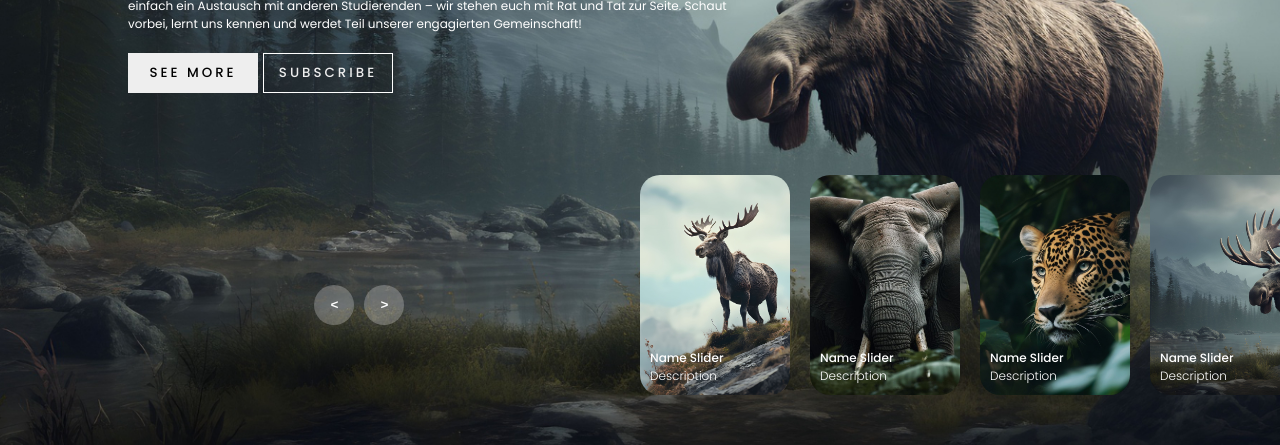
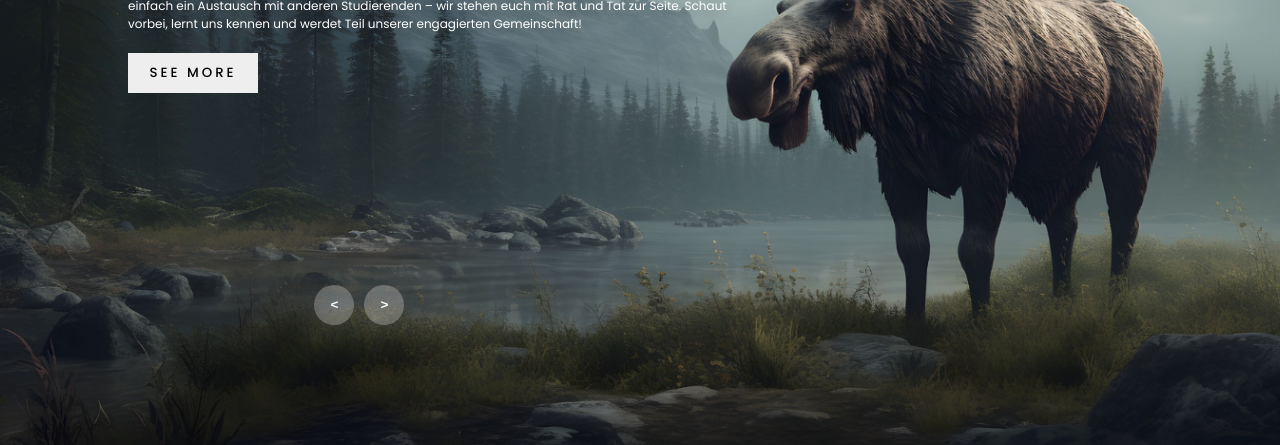
Before and after one commit to Fachschaftsrat-Mathematik/Fachschaftsrat-Mathematik.github.io, a plain HTML site: page index.html in a window 1280 px wide. Shown: the part 355-800 px from the top of the page. Drawn offline with Linux system fonts and the light colour scheme.

Commit message:
Update index.html

```diff
--- a/index.html
+++ b/index.html
@@ -3,141 +3,87 @@
 <head>
     <meta charset="UTF-8">
     <meta name="viewport" content="width=device-width, initial-scale=1.0">
-    <title>Document</title>
+    <title>Fachschaft Mathematik</title>
     <link rel="stylesheet" href="style.css">
 </head>
 <body>
     <header>
         <nav>
-            <a href="">Home</a>
-            <a href="">Die Fachschaft</a>
-            <a href="">Karriere</a>
-            <a href="">Q&A</a>
-            <a href="">Kontakt</a>
+            <a href="#">Home</a>
+            <a href="#">Die Fachschaft</a>
+            <a href="#">Karriere</a>
+            <a href="#">Q&A</a>
+            <a href="#">Kontakt</a>
         </nav>
     </header>
 
-    <!-- carousel -->
+    <!-- Carousel Section -->
     <div class="carousel">
-        <!-- list item -->
+        <!-- Slides -->
         <div class="list">
             <div class="item">
-                <img src="image/img1.jpg">
+                <img src="image/img1.jpg" alt="Fachschaft Willkommen">
                 <div class="content">
-                    <div class="author">Willkommen auf der Seite der</div>
+                    <div class="author">Willkommen bei der</div>
                     <div class="title">Fachschaft</div>
                     <div class="topic">Mathematik</div>
                     <div class="des">
-                        <!-- lorem 50 -->
                         Wir sind eure Anlaufstelle für alle Anliegen rund ums Mathematikstudium. Ob Fragen, Probleme oder einfach ein Austausch mit anderen Studierenden – wir stehen euch mit Rat und Tat zur Seite. Schaut vorbei, lernt uns kennen und werdet Teil unserer engagierten Gemeinschaft!
                     </div>
                     <div class="buttons">
-                        <button>SEE MORE</button>
-                        <button>SUBSCRIBE</button>
+                        <button onclick="alert('Mehr Informationen folgen bald!')">SEE MORE</button>
                     </div>
                 </div>
             </div>
             <div class="item">
-                <img src="image/img2.jpg">
+                <img src="image/img2.jpg" alt="Design Slide 2">
                 <div class="content">
                     <div class="author">LUNDEV</div>
                     <div class="title">DESIGN SLIDER</div>
                     <div class="topic">ANIMAL</div>
                     <div class="des">
-                        Lorem ipsum dolor, sit amet consectetur adipisicing elit. Ut sequi, rem magnam nesciunt minima placeat, itaque eum neque officiis unde, eaque optio ratione aliquid assumenda facere ab et quasi ducimus aut doloribus non numquam. Explicabo, laboriosam nisi reprehenderit tempora at laborum natus unde. Ut, exercitationem eum aperiam illo illum laudantium?
+                        Lorem ipsum dolor sit amet, consectetur adipisicing elit. Ut sequi, rem magnam nesciunt minima placeat.
                     </div>
                     <div class="buttons">
-                        <button>SEE MORE</button>
-                        <button>SUBSCRIBE</button>
+                        <button onclick="alert('Mehr Informationen folgen bald!')">SEE MORE</button>
                     </div>
                 </div>
             </div>
             <div class="item">
-                <img src="image/img3.jpg">
+                <img src="image/img3.jpg" alt="Design Slide 3">
                 <div class="content">
                     <div class="author">LUNDEV</div>
                     <div class="title">DESIGN SLIDER</div>
-                    <div class="topic">ANIMAL</div>
+                    <div class="topic">NATURE</div>
                     <div class="des">
-                        Lorem ipsum dolor, sit amet consectetur adipisicing elit. Ut sequi, rem magnam nesciunt minima placeat, itaque eum neque officiis unde, eaque optio ratione aliquid assumenda facere ab et quasi ducimus aut doloribus non numquam. Explicabo, laboriosam nisi reprehenderit tempora at laborum natus unde. Ut, exercitationem eum aperiam illo illum laudantium?
+                        Lorem ipsum dolor sit amet consectetur, adipisicing elit. Eum, atque!
                     </div>
                     <div class="buttons">
-                        <button>SEE MORE</button>
-                        <button>SUBSCRIBE</button>
+                        <button onclick="alert('Mehr Informationen folgen bald!')">SEE MORE</button>
                     </div>
                 </div>
             </div>
             <div class="item">
-                <img src="image/img4.jpg">
+                <img src="image/img4.jpg" alt="Design Slide 4">
                 <div class="content">
                     <div class="author">LUNDEV</div>
                     <div class="title">DESIGN SLIDER</div>
-                    <div class="topic">ANIMAL</div>
+                    <div class="topic">ABSTRACT</div>
                     <div class="des">
-                        Lorem ipsum dolor, sit amet consectetur adipisicing elit. Ut sequi, rem magnam nesciunt minima placeat, itaque eum neque officiis unde, eaque optio ratione aliquid assumenda facere ab et quasi ducimus aut doloribus non numquam. Explicabo, laboriosam nisi reprehenderit tempora at laborum natus unde. Ut, exercitationem eum aperiam illo illum laudantium?
+                        Lorem ipsum dolor sit amet consectetur adipisicing elit. Ut sequi, rem magnam nesciunt minima placeat.
                     </div>
                     <div class="buttons">
-                        <button>SEE MORE</button>
-                        <button>SUBSCRIBE</button>
+                        <button onclick="alert('Mehr Informationen folgen bald!')">SEE MORE</button>
                     </div>
                 </div>
             </div>
         </div>
-        <!-- list thumnail -->
-        <div class="thumbnail">
-            <div class="item">
-                <img src="image/img1.jpg">
-                <div class="content">
-                    <div class="title">
-                        Name Slider
-                    </div>
-                    <div class="description">
-                        Description
-                    </div>
-                </div>
-            </div>
-            <div class="item">
-                <img src="image/img2.jpg">
-                <div class="content">
-                    <div class="title">
-                        Name Slider
-                    </div>
-                    <div class="description">
-                        Description
-                    </div>
-                </div>
-            </div>
-            <div class="item">
-                <img src="image/img3.jpg">
-                <div class="content">
-                    <div class="title">
-                        Name Slider
-                    </div>
-                    <div class="description">
-                        Description
-                    </div>
-                </div>
-            </div>
-            <div class="item">
-                <img src="image/img4.jpg">
-                <div class="content">
-                    <div class="title">
-                        Name Slider
-                    </div>
-                    <div class="description">
-                        Description
-                    </div>
-                </div>
-            </div>
+
+        <!-- Navigation Buttons -->
+        <div class="arrows">
+            <button id="prev">&lt;</button>
+            <button id="next">&gt;</button>
         </div>
-        <!-- next prev -->
-
-        <div class="arrows">
-            <button id="prev"><</button>
-            <button id="next">></button>
-        </div>
-        <!-- time running -->
-        <div class="time"></div>
     </div>
 
     <script src="app.js"></script>
```
